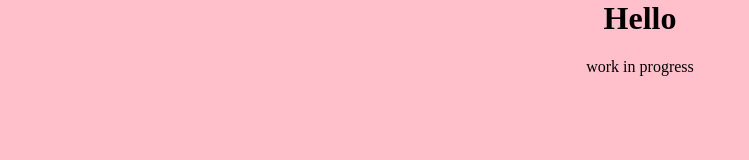
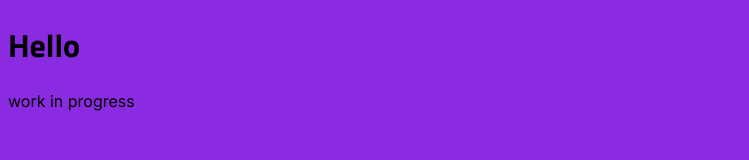
Before and after one commit to AnneL0415/AnneL0415.github.io, a plain HTML site: page index.html in a window 1280 px wide. Shown: the whole page, without its empty margins (0-749 px from the left). Drawn offline with Linux system fonts and the light colour scheme.

Commit message:
updated fonts

```diff
--- a/index.html
+++ b/index.html
@@ -1,9 +1,13 @@
+<!DOCTYPE html>
 <html lang="en">
 <head>
-    <meta charset="UTF=8>
-    <meta name="viewport" content=""width=device-width, initial-scale="1.0">
+    <meta charset="UTF-8">
+    <meta name="viewport" content="width=device-width, initial-scale=1.0">
     <title>Document</title>
-    <link rel="stylesheet" href="theme.css">
+    <link rel="stylesheet" href="style.css">
+    <link rel="preconnect" href="https://fonts.googleapis.com">
+    <link rel="preconnect" href="https://fonts.gstatic.com" crossorigin>
+    <link href="https://fonts.googleapis.com/css2?family=Inter:wght@100..900&family=Titillium+Web:ital,wght@0,200;0,300;0,400;0,600;0,700;0,900;1,200;1,300;1,400;1,600;1,700&display=swap" rel="stylesheet">
 </head>
 
 <body>
--- /dev/null
+++ b/style.css
@@ -0,0 +1,14 @@
+h1{
+    font-family: "Titillium Web", Verdana, Geneva, Tahoma, sans-serif;
+    font-weight: bold;
+}
+
+p {
+    margin: 0;
+    font-family: "Inter", Verdana, Geneva, Tahoma, sans-serif;
+    font-size: 1em;
+}
+
+body{
+    background-color: blueviolet;
+}
--- a/theme.css
+++ /dev/null
@@ -1,5 +0,0 @@
-body {
-    margin: 0;
-    background: pink;
-    text-align: center;
-}
```
